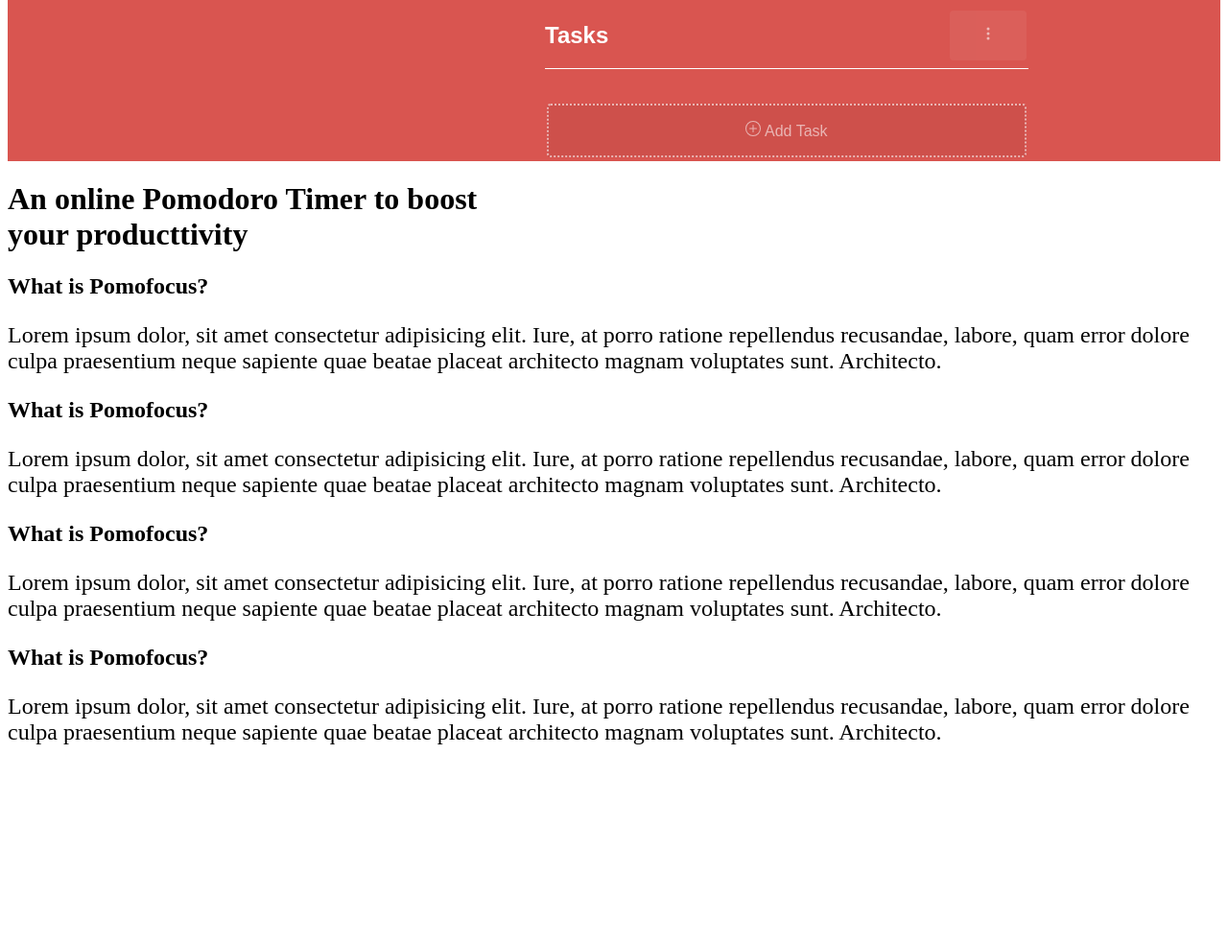
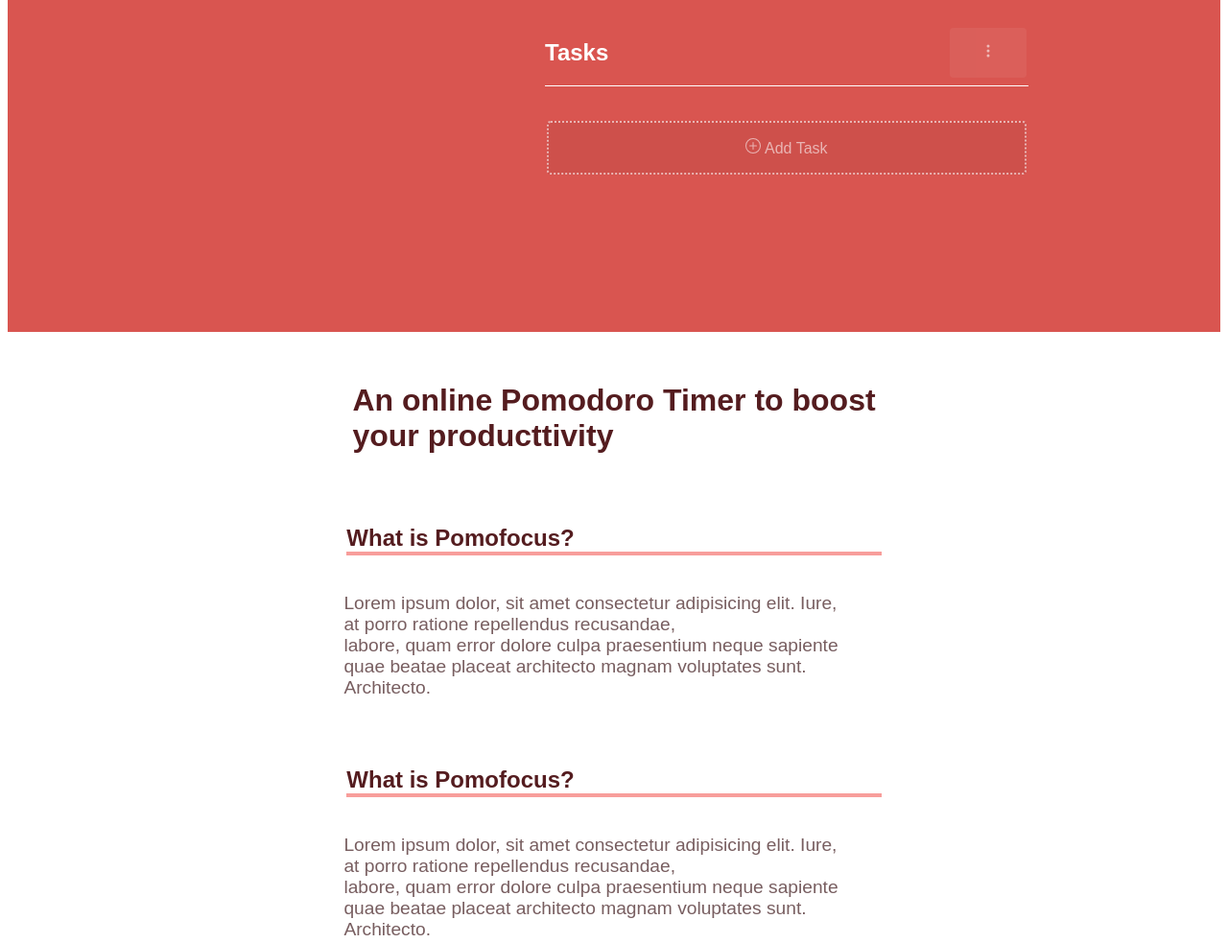
Before and after one commit to KathrineWS/remake-dev, a plain HTML site: page index.html in a window 1280 px wide. Shown: the part 775-1758 px from the top of the page at 96% size. Before the commit the page ends 1576 px from the top, so only its background shows below. Drawn offline with Linux system fonts and the light colour scheme.

Commit message:
stuck on border-buttom for main

```diff
--- a/index.html
+++ b/index.html
@@ -147,41 +147,47 @@
           your producttivity
         </h1>
       </div>
+      <div id="wrapmain">
         <div class="container">
           <h2>What is Pomofocus?</h2>
           <p>
-          Lorem ipsum dolor, sit amet consectetur adipisicing elit. Iure, at
-          porro ratione repellendus recusandae, labore, quam error dolore culpa
-          praesentium neque sapiente quae beatae placeat architecto magnam
-          voluptates sunt. Architecto.
+            Lorem ipsum dolor, sit amet consectetur adipisicing elit. Iure,<br />
+            at porro ratione repellendus recusandae, <br />
+            labore, quam error dolore culpa praesentium neque sapiente
+            <br />quae beatae placeat architecto magnam voluptates sunt.<br />
+            Architecto.
           </p>
         </div>
         <div class="container">
           <h2>What is Pomofocus?</h2>
           <p>
-          Lorem ipsum dolor, sit amet consectetur adipisicing elit. Iure, at
-          porro ratione repellendus recusandae, labore, quam error dolore culpa
-          praesentium neque sapiente quae beatae placeat architecto magnam
-          voluptates sunt. Architecto.
+            Lorem ipsum dolor, sit amet consectetur adipisicing elit. Iure,<br />
+            at porro ratione repellendus recusandae, <br />
+            labore, quam error dolore culpa praesentium neque sapiente
+            <br />quae beatae placeat architecto magnam voluptates sunt.<br />
+            Architecto.
           </p>
         </div>
         <div class="container">
           <h2>What is Pomofocus?</h2>
           <p>
-          Lorem ipsum dolor, sit amet consectetur adipisicing elit. Iure, at
-          porro ratione repellendus recusandae, labore, quam error dolore culpa
-          praesentium neque sapiente quae beatae placeat architecto magnam
-          voluptates sunt. Architecto.
+            Lorem ipsum dolor, sit amet consectetur adipisicing elit. Iure,<br />
+            at porro ratione repellendus recusandae, <br />
+            labore, quam error dolore culpa praesentium neque sapiente
+            <br />quae beatae placeat architecto magnam voluptates sunt.<br />
+            Architecto.
           </p>
         </div>
         <div class="container">
           <h2>What is Pomofocus?</h2>
           <p>
-          Lorem ipsum dolor, sit amet consectetur adipisicing elit. Iure, at
-          porro ratione repellendus recusandae, labore, quam error dolore culpa
-          praesentium neque sapiente quae beatae placeat architecto magnam
-          voluptates sunt. Architecto.
+            Lorem ipsum dolor, sit amet consectetur adipisicing elit. Iure,<br />
+            at porro ratione repellendus recusandae, <br />
+            labore, quam error dolore culpa praesentium neque sapiente
+            <br />quae beatae placeat architecto magnam voluptates sunt.<br />
+            Architecto.
           </p>
+        </div>
       </div>
     </main>
     <footer></footer>
--- a/stylesheet/style.css
+++ b/stylesheet/style.css
@@ -4,7 +4,10 @@ header {
     background-color: #D95550;
     font-family: Arial, Helvetica, sans-serif;
     color: white;
+    padding-bottom: 10rem;
 }
+
+
 
 button {
 
@@ -25,11 +28,12 @@ nav {
 
     flex-direction: row;
     margin-top: 1rem;
-    padding-bottom: 1rem;
+    padding-bottom: 2rem;
     justify-content: center;
 
-    padding-left: 10rem;
-    padding-right: 10rem;
+    padding-left: 20rem;
+    padding-right: 20rem;
+
 
 
 
@@ -58,7 +62,7 @@ p {
     width: auto;
     min-width: 50%;
     justify-content: flex-start;
-
+    border-bottom: solid 0.1em #C84D49;
     margin-top: 1rem;
     padding-bottom: 1rem;
 }
@@ -229,3 +233,46 @@ p {
 .task:hover {
     opacity: 1
 }
+
+/* main  */
+
+main {
+    padding-top: 2rem;
+    background-color: white;
+    font-family: Arial, Helvetica, sans-serif;
+}
+
+main h1 {
+    color: #541C1F;
+}
+
+main h2 {
+    color: #541C1F;
+    padding-right: 20rem;
+    padding-top: 2rem;
+    border-bottom: solid 0.2em #F89E9B;
+}
+
+main p {
+    color: #785E60;
+    padding-right: 3rem;
+    font-size: 1.2rem;
+
+}
+
+.headline {
+    display: grid;
+    justify-content: center;
+}
+
+#wrapmain {
+    display: grid;
+
+}
+
+
+
+.container {
+    display: grid;
+    justify-items: center;
+}
```
Also changed, not shown: 1 other file. Lines whose indentation alone changed are shown as unchanged.
